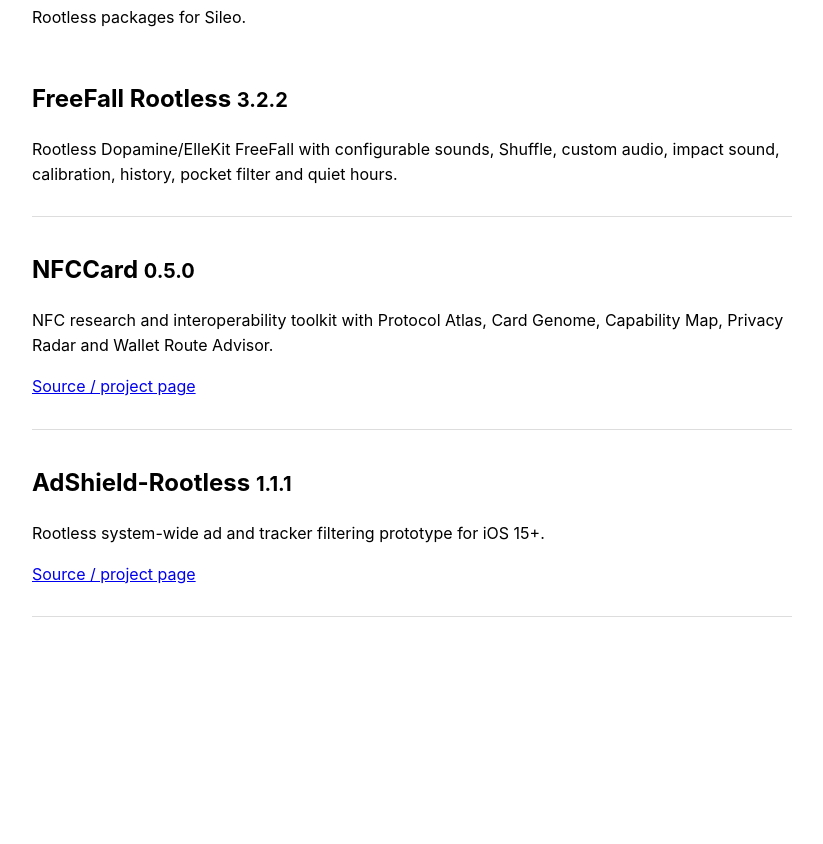
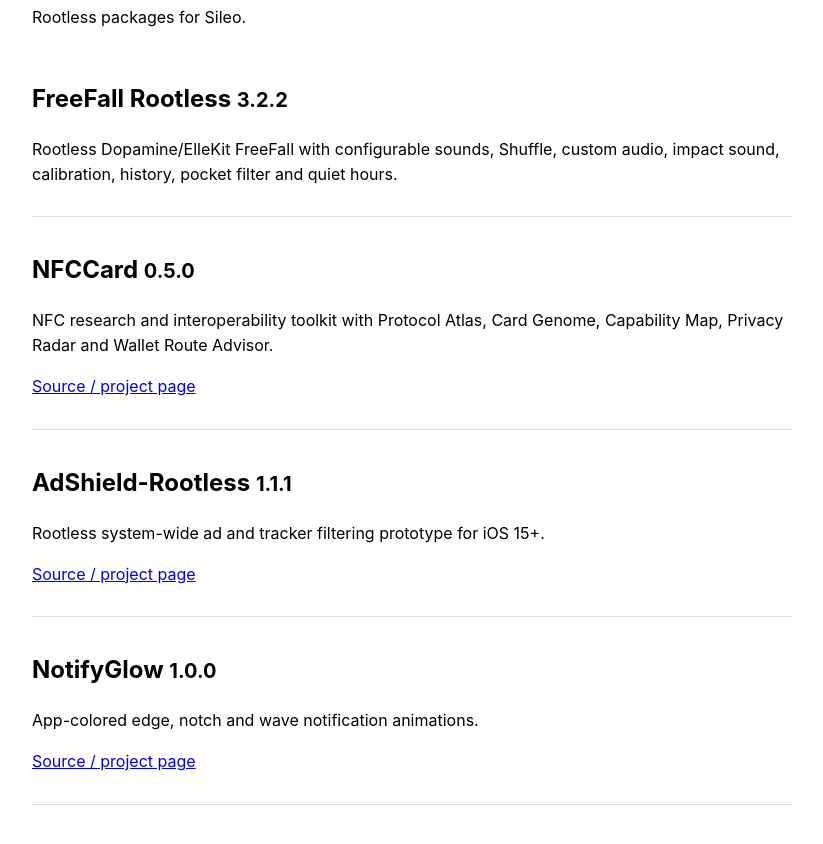
Before and after one commit to Rshad97/FreeFall-Rootless, a plain HTML site: page index.html in a window 1280 px wide. Shown: the part 114-958 px from the top of the page, without its empty margins (228-1051 px from the left). Before the commit the page ends 800 px from the top, so only its background shows below. Drawn offline with Linux system fonts and the light colour scheme.

Commit message:
Publish NotifyGlow 1.0.0 to Rashad Sileo repository

```diff
--- a/index.html
+++ b/index.html
@@ -27,5 +27,10 @@
 <p>Rootless system-wide ad and tracker filtering prototype for iOS 15+.</p>
 <p><a href="https://github.com/Rshad97/Rshad97/tree/main/AdShield-Rootless">Source / project page</a></p>
 </div>
+<div class="pkg">
+<h2>NotifyGlow <small>1.0.0</small></h2>
+<p>App-colored edge, notch and wave notification animations.</p>
+<p><a href="https://github.com/Rshad97/NotifyGlow-Rootless">Source / project page</a></p>
+</div>
 </body>
 </html>
```
Also changed, not shown: 6 other files.
